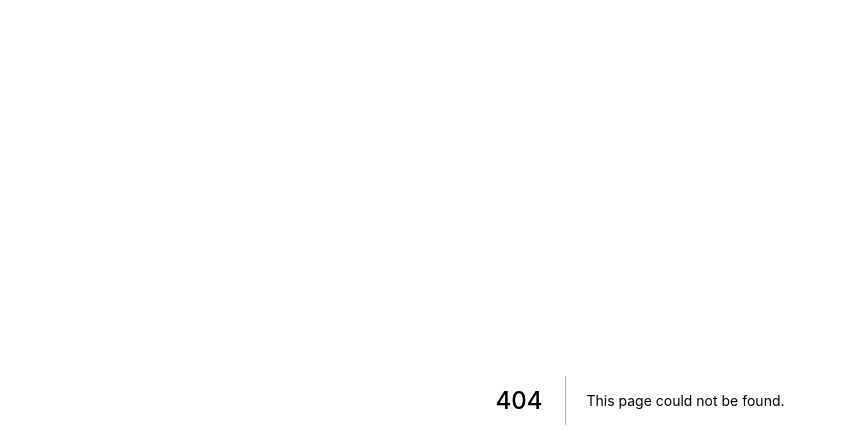
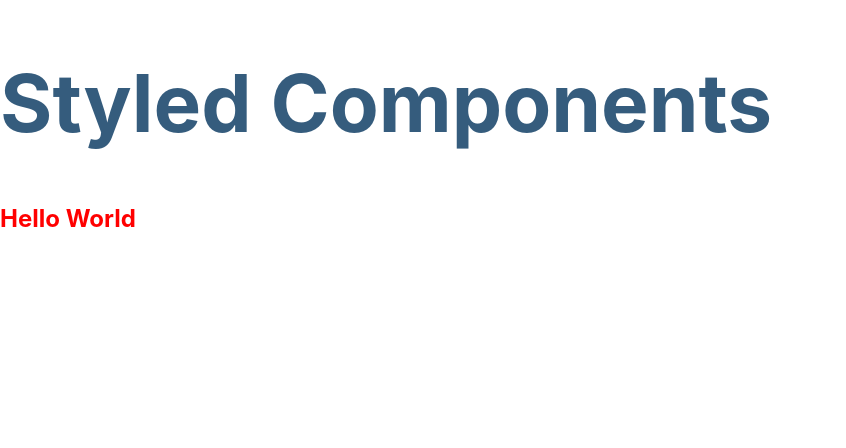
Before and after one commit to Bivas-Biswas/learning-nextjs, a Next.js app: page /css-in-js in a window 1280 px wide. Before the commit this address had no page. Shown: the top 448 px of the page, without its empty margins (0-846 px from the left). Built offline with nearby package versions, Linux system fonts and the light colour scheme.

Commit message:
usages styled-components

```diff
--- a/package.json
+++ b/package.json
@@ -13,7 +13,8 @@
     "next": "11.1.2",
     "react": "17.0.2",
     "react-dom": "17.0.2",
-    "sass": "^1.43.4"
+    "sass": "^1.43.4",
+    "styled-components": "^5.3.3"
   },
   "devDependencies": {
     "eslint": "8.0.1",
--- a/pages/_app.js
+++ b/pages/_app.js
@@ -1,8 +1,20 @@
 import '../styles/globals.css'
-import 'bootstrap/dist/css/bootstrap.min.css'
+// import 'bootstrap/dist/css/bootstrap.min.css'
+import { ThemeProvider } from 'styled-components'
+
+const theme = {
+    colors: {
+        primary: '#355C7D'
+    }
+
+}
 
 function MyApp({ Component, pageProps }) {
-  return <Component {...pageProps} />
+    return (
+        <ThemeProvider theme={theme}>
+            <Component {...pageProps} />
+        </ThemeProvider>
+    )
 }
 
 export default MyApp
--- /dev/null
+++ b/pages/css-in-js.js
@@ -0,0 +1,17 @@
+import styled from 'styled-components'
+
+const Tittle = styled.h1`
+  font-size: 5rem;
+  color: ${({ theme }) => theme.colors.primary};
+`
+
+function CssInJs() {
+    return (
+        <>
+            <Tittle>Styled Components</Tittle>
+            <h2 style={{ color: 'red' }}>Hello World</h2>
+        </>
+    )
+}
+
+export default CssInJs
```
Also changed, not shown: 1 other file (tests, documents, lock files or other folders).
